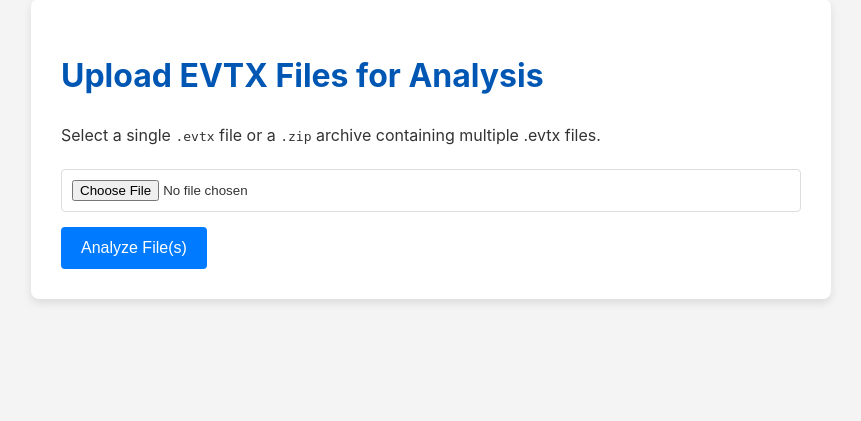
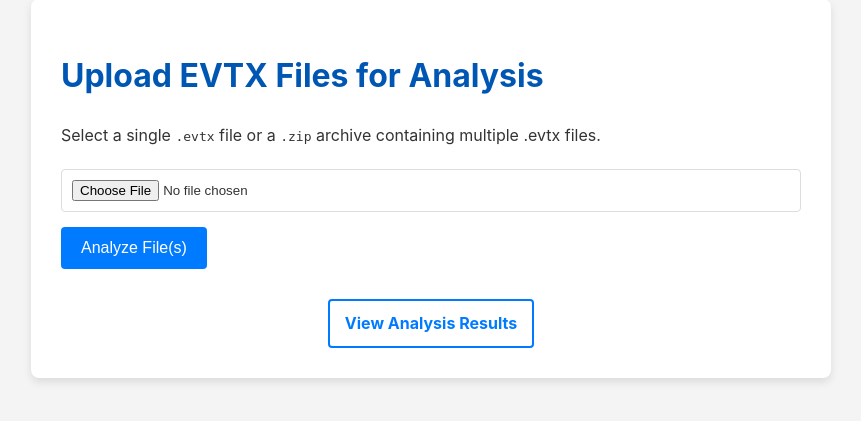
Before and after one commit to TheDr1ver/chayabusaw, a FastAPI app: page / in a window 1280 px wide. Shown: the part 61-482 px from the top of the page, without its empty margins (209-1070 px from the left). Run offline with FastAPI, Linux system fonts and the light colour scheme; parts of the project's set-up code (start-up, migrations or seed data) failed here and were passed over.

Commit message:
add view results button

```diff
--- a/app/templates/index.html
+++ b/app/templates/index.html
@@ -25,6 +25,13 @@
             <br>
             <button type="submit">Analyze File(s)</button>
         </form>
+
+        <div style="margin-top: 30px; text-align: center;">
+            <a href="/evtx-results" style="color: #007bff; text-decoration: none; font-weight: bold; padding: 10px 15px; border: 2px solid #007bff; border-radius: 4px; display: inline-block; transition: all 0.3s ease;">
+                View Analysis Results
+            </a>
+        </div>
+
         <div id="processing-message">
             <p>Processing... This may take several minutes depending on the file size. Please do not close this page.</p>
         </div>
```
